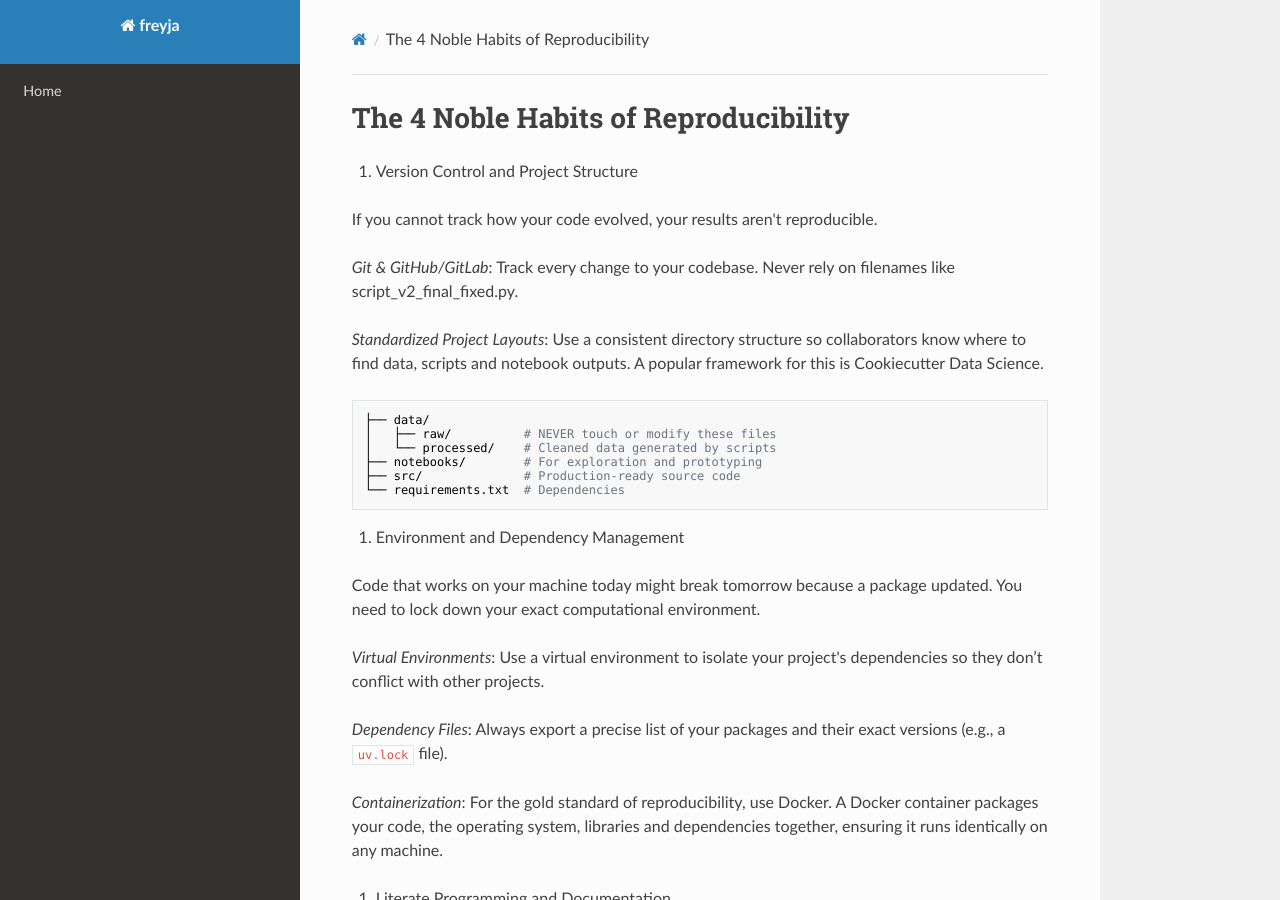
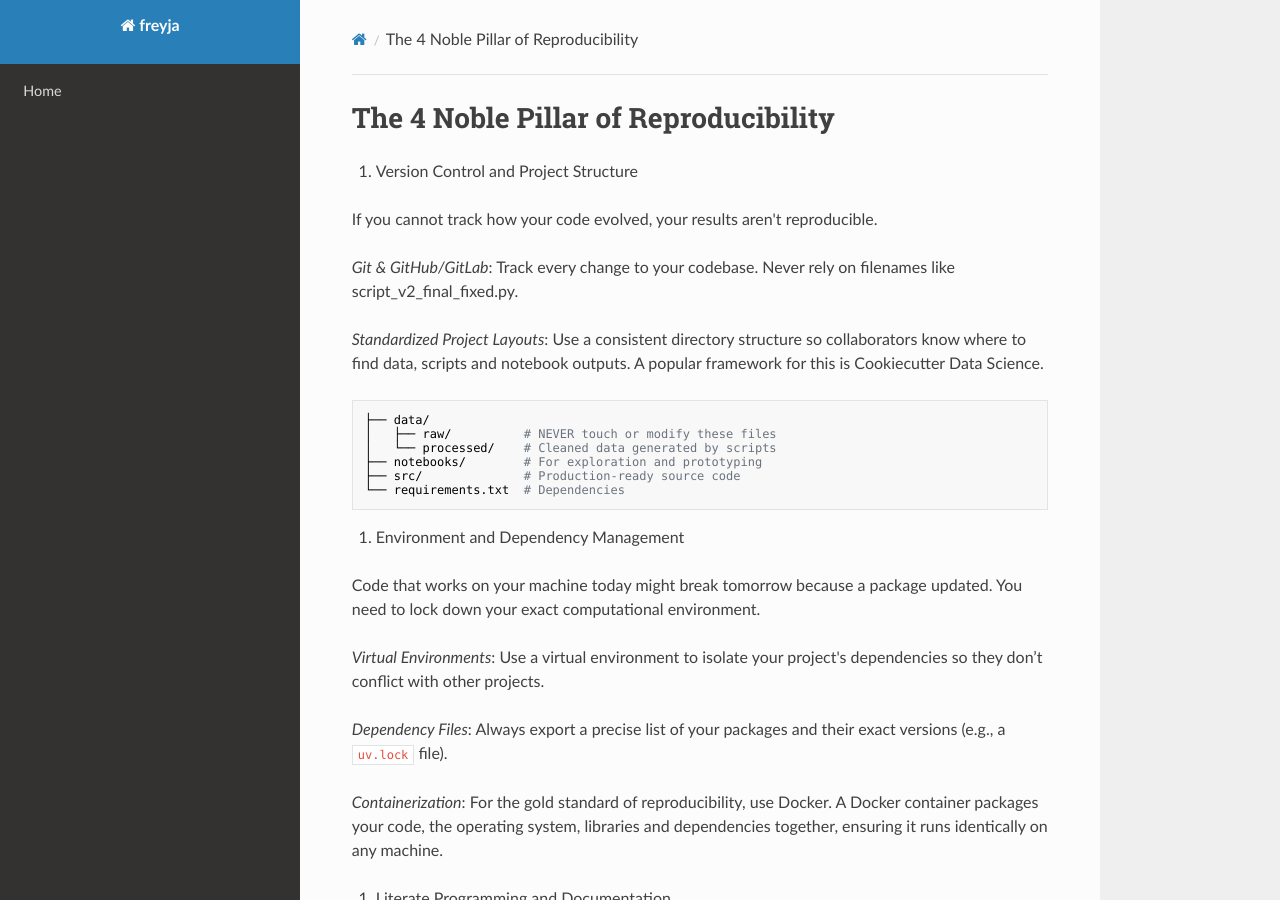
Before and after one commit to earthroverprogram/freyja, an MkDocs documentation site: the page built from docs/reproducibility.md, in a window 1280 px wide and 900 px high. Built offline with MkDocs 1.6.1, drawn with Linux system fonts in a browser that asks for light colours; nearby versions of some CDN libraries.

Commit message:
Update title from 'Habits' to 'Pillar'

```diff
--- a/docs/reproducibility.md
+++ b/docs/reproducibility.md
@@ -1,4 +1,4 @@
-# The 4 Noble Habits of Reproducibility
+# The 4 Noble Pillar of Reproducibility
 
 1. Version Control and Project Structure
 
```
